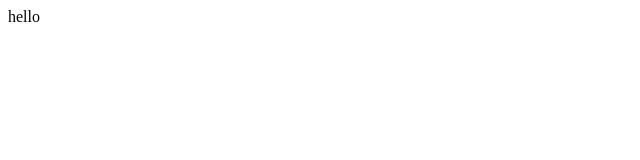
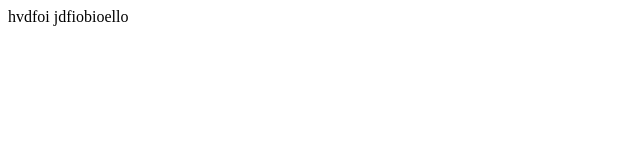
Before and after one commit to mastr358/gittest, a plain HTML site: page index.html in a window 1280 px wide. Shown: the whole page, without its empty margins (0-640 px from the left). Drawn offline with Linux system fonts and the light colour scheme.

Commit message:
after some broken changes

```diff
--- a/index.html
+++ b/index.html
@@ -1,3 +1,3 @@
 <div>
-<p>hello</p>
+<p>hvdfoi jdfiobioello</p>
 </div>
```
